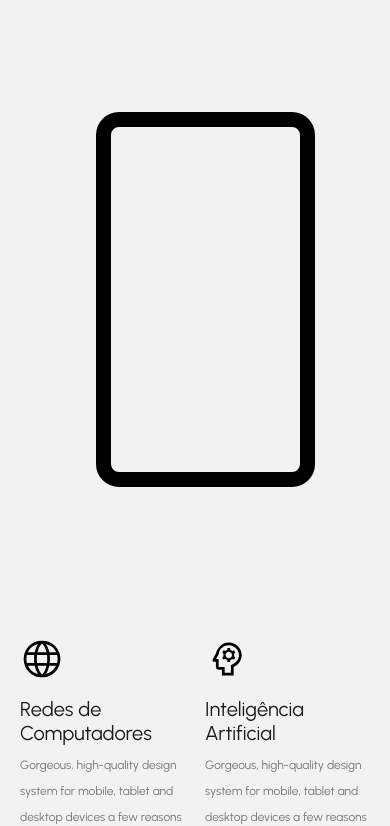
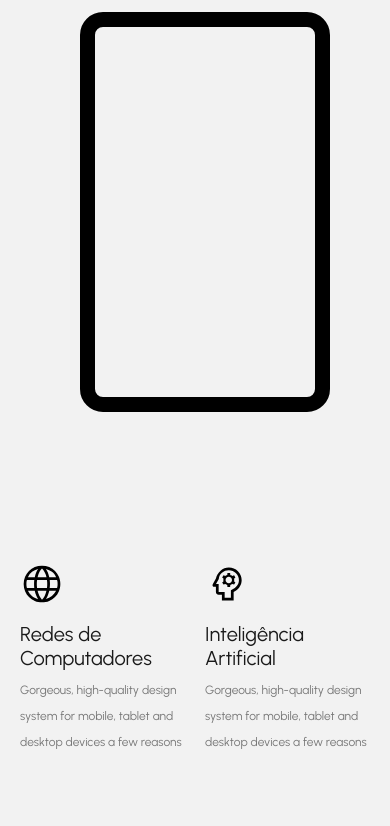
Before and after one commit to cbcc-ufpa/web-client, a React (Vite) app: page / in a window 390 px wide. Shown: the part 1161-1987 px from the top of the page. Built offline with nearby package versions, Linux system fonts and the light colour scheme.

Commit message:
update: ajuste na home e organização das pastas

```diff
--- a/src/App.jsx
+++ b/src/App.jsx
@@ -3,7 +3,7 @@ import reactLogo from './assets/react.svg'
 import './App.css'
 
 //Components
-import Home from './components/Home.jsx'
+import Home from './pages/Home.jsx'
 
 function App() {
   const [count, setCount] = useState(0)
--- a/src/components/AreaCard.css
+++ b/src/components/AreaCard.css
@@ -13,11 +13,16 @@
     margin-bottom: 16px;
 }
 
-.area_card h2{
+.area_card a{
     font-size: 20px;
     font-weight: 500;
     color: #1A1A1A;
     margin-bottom: 7px;
+    text-decoration: none;
+}
+
+.area_card a:hover{
+    text-decoration: underline;
 }
 
 .area_card p{
--- a/src/components/AreaCard.jsx
+++ b/src/components/AreaCard.jsx
@@ -4,7 +4,7 @@ const AreaCard = ({icon, title, text}) => {
   return (
     <div className="area_card">
         <img src={icon} alt="Icon" />
-        <h2>{title}</h2>
+        <a href="#">{title}</a>
         <p>{text}</p>
     </div>
   )
--- a/src/components/Home.css
+++ b/src/pages/Home.css
@@ -191,17 +191,14 @@ main .social_links a:hover svg {
 .main_areas{
     display: flex;
     justify-content: space-between;
+    align-items: center;
     max-width: 100%;
     background-color: var(--white);
-    padding: 0px 176px;
-}
-
-.phone, .info_areas{
-  margin: 100px 0 160px 0;
+    padding: 100px 176px;
 }
 
 .main_areas .phone{
-    width: 289px;
+    min-width: 289px;
     height: 627px;
     border: 15px solid black;
     margin-right: 50px;
@@ -530,7 +527,7 @@ main .social_links a:hover svg {
     align-items: center;
     justify-content: none;
     width: 250px;
-    height: 400px;
+    height: 500px;
     margin-right: 0;
     margin-bottom: 0;
   }
@@ -586,8 +583,8 @@ main .social_links a:hover svg {
   }
 
   .main_areas .phone{
-    width: 219px;
-    height: 375px;
+    min-width: 200px;
+    height: 400px;
   }
 
   .main_map img{
@@ -619,5 +616,4 @@ main .social_links a:hover svg {
     max-width: 100%;
     height: 250px;
   }
-
 }
--- a/src/components/Home.jsx
+++ b/src/pages/Home.jsx
@@ -1,8 +1,8 @@
 import React from "react";
 import "./Home.css";
-import AreaCard from "./AreaCard";
-import CommentsCard from "./CommentsCard";
-import MemberCard from "./MemberCard";
+import AreaCard from "../components/AreaCard";
+import CommentsCard from "../components/CommentsCard";
+import MemberCard from "../components/MemberCard";
 
 //SVG's
 import Lupa from "../assets/lupa.svg";
```
